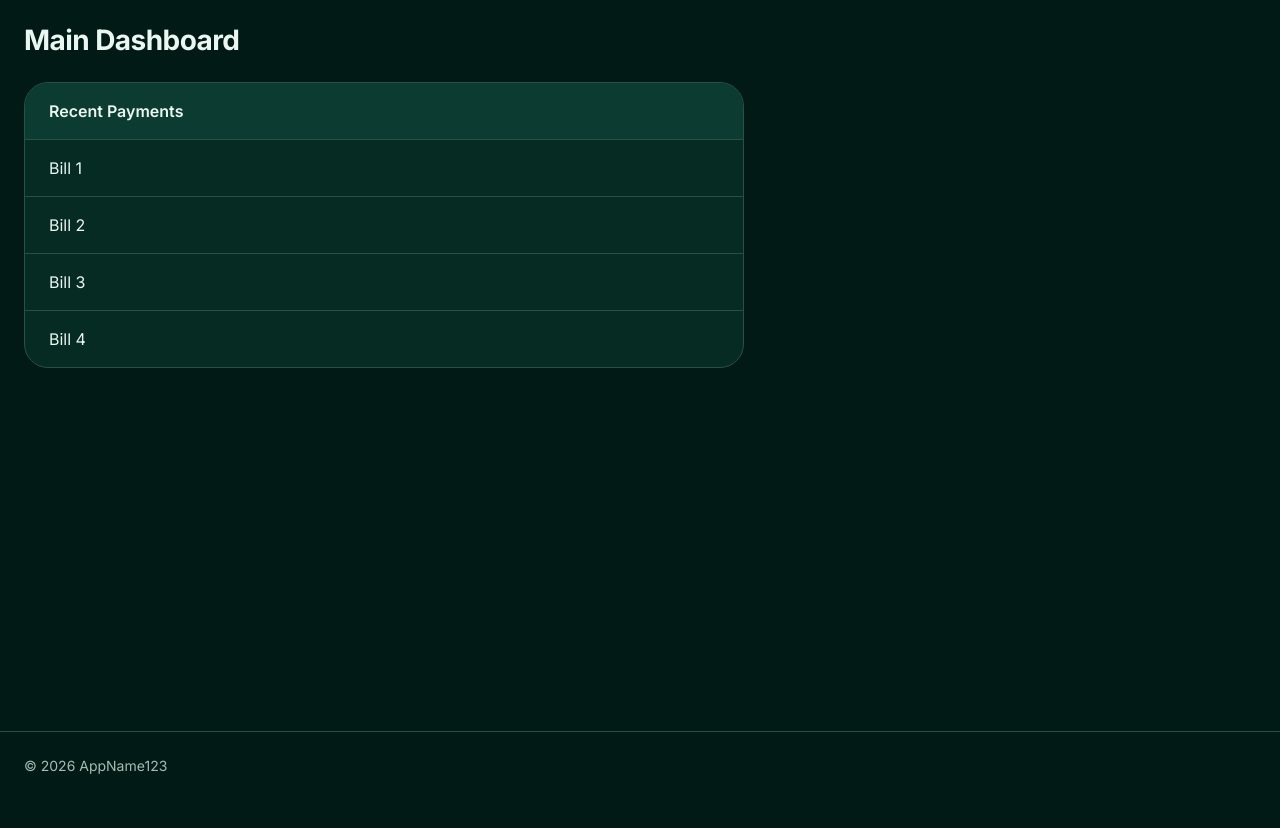
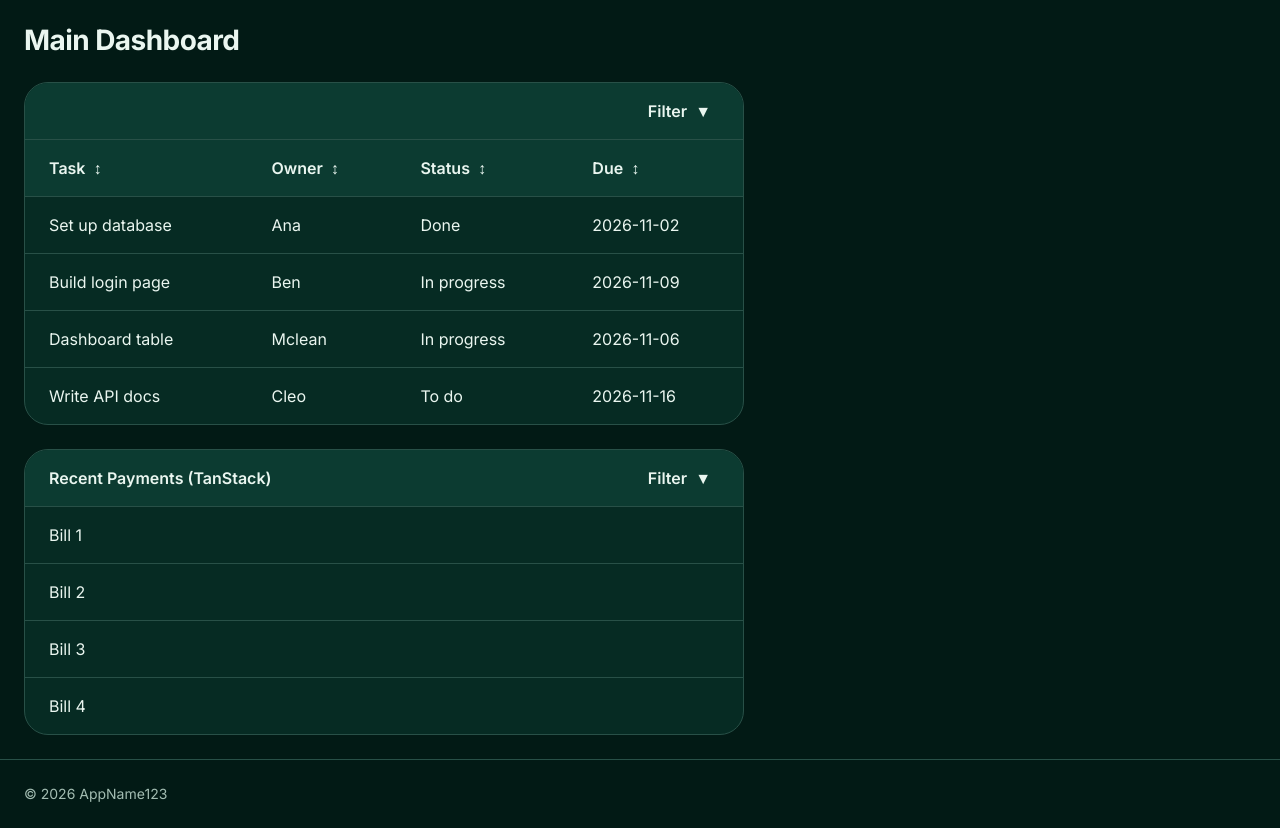
Before and after one commit to 2026-DSD-Cohort-Typescript-Taskforce/cohort-team-2026-typescript-taskforce, a Next.js app in the folder client/: page /dashboard in a window 1280 px wide. Before the commit the page ends 800 px from the top, so only its background shows below. Built offline with nearby package versions, Linux system fonts and the light colour scheme.

Commit message:
added tanstack added data-table-tanstack and a demo

```diff
--- a/client/app/dashboard/page.tsx
+++ b/client/app/dashboard/page.tsx
@@ -1,5 +1,6 @@
 import { DataTable, type Column } from '@/components/data-table';
 import { SiteFooter } from '../brand';
+import { TanstackDataTable } from '@/components/data-table-tanstack';
 
 type Task = { name: string; owner?: string; status?: string; due?: string };
 
@@ -30,7 +31,8 @@ export default function MainDashboard() {
     <div className="flex flex-1 flex-col">
       <main className="flex w-3xl flex-1 flex-col gap-6 p-4 lg:p-6">
         <h1 className="text-heading">Main Dashboard</h1>
-        <DataTable title="Recent Payments" columns={columns} rows={tasks2} />
+        <TanstackDataTable columns={columns} rows={tasks} />
+        <TanstackDataTable title="Recent Payments (TanStack)" columns={columns} rows={tasks2} />
       </main>
       <SiteFooter />
     </div>
--- /dev/null
+++ b/client/components/data-table-tanstack.tsx
@@ -0,0 +1,153 @@
+'use client';
+
+import { useId, useMemo, useState } from 'react';
+import {
+  flexRender,
+  getCoreRowModel,
+  getFilteredRowModel,
+  getSortedRowModel,
+  useReactTable,
+  type ColumnDef,
+  type ColumnFiltersState,
+  type SortingState,
+} from '@tanstack/react-table';
+import { colorTransition, focusRing } from '@/app/ui';
+import type { Column } from './data-table';
+
+// Pass `title` to replace the sortable column headers with a title bar.
+export function TanstackDataTable<T extends object>({
+  columns,
+  rows,
+  title,
+}: {
+  columns: Column<T>[];
+  rows: T[];
+  title?: string;
+}) {
+  const [sorting, setSorting] = useState<SortingState>([]);
+  const [filters, setFilters] = useState<ColumnFiltersState>([]);
+  const [open, setOpen] = useState(false);
+  const filterId = useId();
+
+  const defs = useMemo<ColumnDef<T>[]>(
+    () =>
+      columns.map((c) => ({
+        id: c.key,
+        accessorKey: c.key,
+        header: c.label,
+        cell: (ctx) => (c.render ? c.render(ctx.row.original) : String(ctx.getValue() ?? '')),
+        sortingFn: (a, b, id) => {
+          const x = a.getValue(id);
+          const y = b.getValue(id);
+          return typeof x === 'number' && typeof y === 'number'
+            ? x - y
+            : String(x ?? '').localeCompare(String(y ?? ''), undefined, { numeric: true });
+        },
+        sortDescFirst: false,
+        filterFn: 'includesString' as const, // the 'auto' default treats numbers as ranges
+      })),
+    [columns],
+  );
+
+  const table = useReactTable({
+    data: rows,
+    columns: defs,
+    state: { sorting, columnFilters: filters },
+    onSortingChange: setSorting,
+    onColumnFiltersChange: setFilters,
+    getCoreRowModel: getCoreRowModel(),
+    getFilteredRowModel: getFilteredRowModel(),
+    getSortedRowModel: getSortedRowModel(),
+    enableSortingRemoval: true, // asc -> desc -> none
+  });
+
+  const filterRow = open && (
+    <tr id={filterId}>
+      {table.getHeaderGroups()[0].headers.map((h) => (
+        <th key={h.id} scope="col" className="px-6 py-4 font-normal">
+          {rows.some((r) => r[h.column.id as keyof T] != null) && (
+            <input
+              type="search"
+              aria-label={`Filter ${String(h.column.columnDef.header)}`}
+              placeholder="Filter…"
+              value={(h.column.getFilterValue() as string) ?? ''}
+              onChange={(e) => h.column.setFilterValue(e.target.value || undefined)}
+              className={`h-10 w-full rounded-input border border-strong bg-background px-3 text-body text-foreground placeholder:text-secondary focus-visible:border-primary ${colorTransition} ${focusRing}`}
+            />
+          )}
+        </th>
+      ))}
+    </tr>
+  );
+
+  return (
+    <div className="overflow-hidden rounded-card border border-subtle bg-surface">
+      <div className="flex items-center justify-between border-b border-subtle bg-raised px-6 py-3 font-semibold text-foreground">
+        <span>{title}</span>
+        <button
+          type="button"
+          aria-expanded={open}
+          aria-controls={filterId}
+          onClick={() => setOpen((o) => !o)}
+          className={`flex items-center gap-2 rounded-button px-2 py-1 hover:text-primary ${open || filters.length ? 'text-primary' : 'text-foreground'} ${colorTransition} ${focusRing}`}
+        >
+          Filter <span aria-hidden="true">{open ? '▲' : '▼'}</span>
+        </button>
+      </div>
+      <table className="w-full border-collapse text-left text-body">
+        {title ? (
+          <caption className="sr-only">{title}</caption>
+        ) : (
+          <thead className="border-b border-subtle bg-raised">
+            {table.getHeaderGroups().map((hg) => (
+              <tr key={hg.id}>
+                {hg.headers.map((h) => {
+                  const dir = h.column.getIsSorted();
+                  return (
+                    <th
+                      key={h.id}
+                      scope="col"
+                      aria-sort={
+                        dir === 'asc' ? 'ascending' : dir === 'desc' ? 'descending' : 'none'
+                      }
+                      className="p-0 font-semibold"
+                    >
+                      <button
+                        type="button"
+                        onClick={h.column.getToggleSortingHandler()}
+                        className={`flex w-full items-center gap-2 px-6 py-4 text-left hover:text-primary ${dir ? 'text-primary' : 'text-foreground'} ${colorTransition} ${focusRing}`}
+                      >
+                        {flexRender(h.column.columnDef.header, h.getContext())}
+                        <span aria-hidden="true">
+                          {dir === 'asc' ? '▲' : dir === 'desc' ? '▼' : '↕'}
+                        </span>
+                      </button>
+                    </th>
+                  );
+                })}
+              </tr>
+            ))}
+            {filterRow}
+          </thead>
+        )}
+        {title && open && <thead className="border-b border-subtle bg-raised">{filterRow}</thead>}
+        <tbody>
+          {table.getRowModel().rows.map((row) => (
+            <tr key={row.id} className="border-t border-subtle first:border-t-0 hover:bg-raised">
+              {row.getVisibleCells().map((cell) => (
+                <td key={cell.id} className="px-6 py-4 text-foreground">
+                  {flexRender(cell.column.columnDef.cell, cell.getContext())}
+                </td>
+              ))}
+            </tr>
+          ))}
+        </tbody>
+      </table>
+      {table.getRowModel().rows.length === 0 && (
+        <p className="px-6 py-4 text-secondary">No matching rows.</p>
+      )}
+    </div>
+  );
+}
+
+export default TanstackDataTable;
--- a/client/components/data-table.tsx
+++ b/client/components/data-table.tsx
@@ -10,7 +10,7 @@ export type Column<T> = {
 };
 
 // Pass `title` to replace the sortable column headers with a title bar.
-export function DataTable<T extends Record<string, unknown>>({
+export function DataTable<T extends object>({
   columns,
   rows,
   title,
@@ -19,7 +19,7 @@ export function DataTable<T extends Record<string, unknown>>({
   rows: T[];
   title?: string;
 }) {
-  const [sort, setSort] = useState<{ key: string; dir: 'asc' | 'desc' } | null>(null);
+  const [sort, setSort] = useState<{ key: keyof T & string; dir: 'asc' | 'desc' } | null>(null);
 
   const sorted = sort
     ? [...rows].sort((a, b) => {
@@ -33,8 +33,7 @@ export function DataTable<T extends Record<string, unknown>>({
       })
     : rows;
 
-  // Click cycles asc -> desc -> unsorted.
-  function toggle(key: string) {
+  function toggle(key: keyof T & string) {
     setSort((s) =>
       s?.key !== key ? { key, dir: 'asc' } : s.dir === 'asc' ? { key, dir: 'desc' } : null,
     );
@@ -77,7 +76,7 @@ export function DataTable<T extends Record<string, unknown>>({
         )}
         <tbody>
           {sorted.map((row, i) => (
-            <tr key={i} className="border-t border-subtle first:border-t-0 hover:bg-primary-hover">
+            <tr key={i} className="border-t border-subtle first:border-t-0 hover:bg-raised">
               {columns.map((c) => (
                 <td key={c.key} className="px-6 py-4 text-foreground">
                   {c.render ? c.render(row) : String(row[c.key] ?? '')}
--- a/client/package.json
+++ b/client/package.json
@@ -9,6 +9,7 @@
     "lint": "eslint"
   },
   "dependencies": {
+    "@tanstack/react-table": "^8.21.3",
     "next": "16.4.2",
     "react": "19.3.0",
     "react-dom": "19.3.0",
--- a/client/proxy.ts
+++ b/client/proxy.ts
@@ -8,7 +8,8 @@ export function proxy(request: NextRequest) {
   const signedIn = SESSION_COOKIES.some((name) => request.cookies.has(name));
   const { pathname } = request.nextUrl;
 
-  if (pathname === "/" && !signedIn) {
+  // TODO: re-enable /dashboard protection once the table is done (local dev without login).
+  if ((pathname === "/" /* || pathname === "/dashboard" */) && !signedIn) {
     return NextResponse.redirect(new URL("/login", request.url));
   }
   if (pathname === "/login" && signedIn) {
--- a/package.json
+++ b/package.json
@@ -33,6 +33,7 @@
     "typescript-eslint": "^8.72.1"
   },
   "dependencies": {
-    "@supabase/server": "^1.9.2"
+    "@supabase/server": "^1.9.2",
+    "@tanstack/react-table": "^9.3.1"
   }
 }
```
Also changed, not shown: 2 other files (tests, documents, lock files or other folders).
